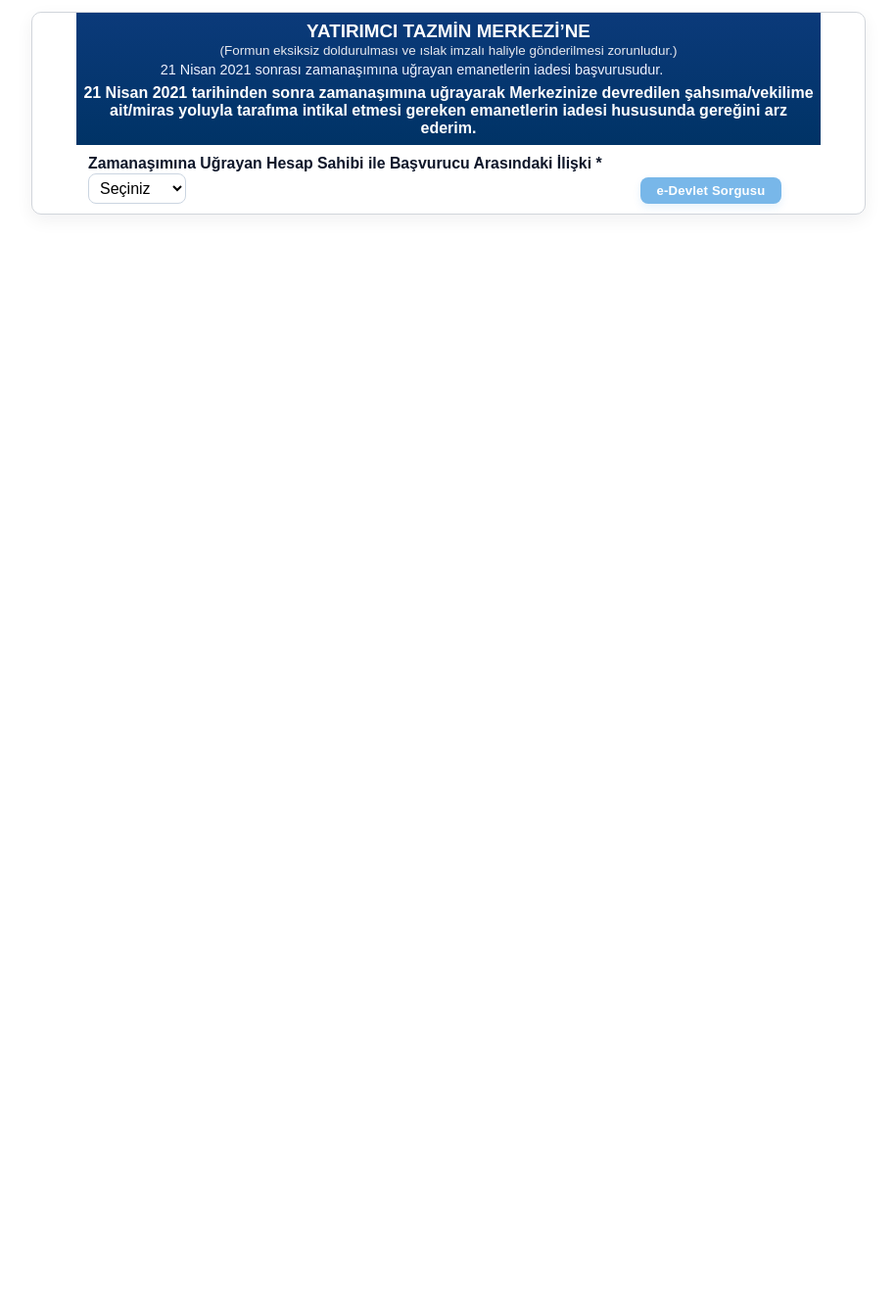
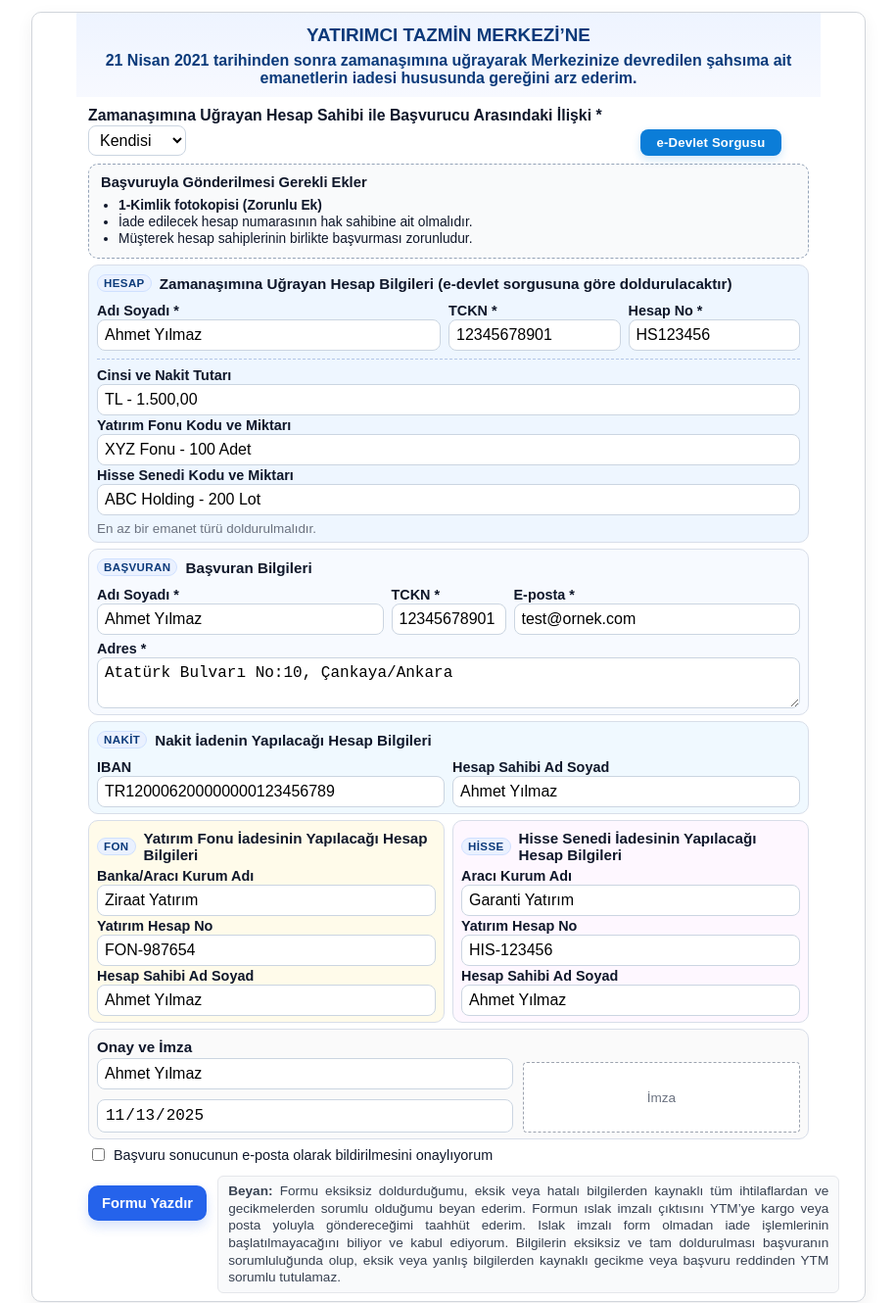
Before and after one commit to ytm-spk/YTM_ZA, a plain HTML site: page index.html in a window 1280 px wide. Shown: the whole page at 98% size, without its empty margins (182-1097 px from the left). Before the commit the page ends 800 px from the top, so only its background shows below. Drawn offline with nearby package versions, Linux system fonts and the light colour scheme.

Commit message:
Update index.html

```diff
--- a/index.html
+++ b/index.html
@@ -73,10 +73,34 @@
 }
 /* === Compact overrides === */
 .wrap{ max-width:850px; }
-.header{ padding:8px 6px; }
-.header h2{ margin:0; }
-.header p{ margin:1px 0; }
-.header h3{ margin:3px 0 0 0; line-height:1.25; }
+.header{
+  background:linear-gradient(180deg,#eef4ff 0%, #f7f9ff 100%);
+  color:#0b3a7a;
+  text-align:center;
+  padding:12px 8px 10px;
+}
+
+.header h2{
+  margin:0;
+  font-size:1.18rem;
+  color:#0b3a7a;
+}
+
+.header p{
+  margin:2px 0;
+  font-size:.84rem;
+  color:#374151;
+}
+
+.header h3{
+  margin:6px auto 0;
+  max-width:90%;
+  font-size:.9rem;
+  line-height:1.35;
+  font-weight:500;
+  color:#1f2937;
+}
+
 .card{ padding:8px 12px; }
 .bolumkutu{ padding:6px 8px; margin-top:6px; }
 .bolumkutu h4{ margin:3px 0; }
@@ -119,6 +143,19 @@
 /* Bilgilendirme listesi için minik stil */
 .ek-list { margin: 6px 0 0 18px; padding: 0; }
 .ek-list li { margin: 2px 0; }
+
+/* Mail onay satırı */
+.mail-onay {
+  margin-top: 6px;
+  font-size: 0.85rem;
+}
+.mail-onay label{
+  display:flex;
+  align-items:center;
+  gap:6px;
+  margin:0;
+  font-weight:400;
+}
 </style>
 <script src="https://cdn.jsdelivr.net/npm/xlsx@0.18.5/dist/xlsx.full.min.js"></script>
 </head>
@@ -127,9 +164,7 @@
   <div id="print-area">
     <div class="header">
       <h2>YATIRIMCI TAZMİN MERKEZİ’NE</h2>
-      <p>(Formun eksiksiz doldurulması ve ıslak imzalı haliyle gönderilmesi zorunludur.)</p>
-      <h3>21 Nisan 2021 sonrası zamanaşımına uğrayan emanetlerin iadesi başvurusudur.</h3>
-      <h2 id="metinParam" style="margin-top:6px;font-size:1rem;font-weight:700;">
+       <h2 id="metinParam" style="margin-top:6px;font-size:1rem;font-weight:700;">
         21 Nisan 2021 tarihinden sonra zamanaşımına uğrayarak Merkezinize devredilen şahsıma/vekilime ait/miras yoluyla tarafıma intikal etmesi gereken emanetlerin iadesi hususunda gereğini arz ederim.
       </h2>
     </div>
@@ -152,7 +187,7 @@
           </div>
         </div>
 
-        <!-- Ek Belgeler (butonsuz bilgilendirme listesi burada görünecek) -->
+        <!-- Ek Belgeler -->
         <div id="ek-belgeler-alani" class="ek-belgeler" style="display:none;"></div>
 
         <div id="form-devami" style="display:none;">
@@ -251,6 +286,14 @@
             </div>
           </div>
 
+          <!-- ✅ Onay ve İmza bloğunun hemen altında mail onayı -->
+          <div class="mail-onay">
+            <label>
+              <input type="checkbox" id="chkMailOnay">
+              Başvuru sonucunun e-posta olarak bildirilmesini onaylıyorum
+            </label>
+          </div>
+
           <!-- Gönder + Beyan -->
           <div class="submit-row">
             <div class="submit-left">
@@ -306,6 +349,9 @@
   const secHisse = $('sec-hisse');
   const secHesap = $('sec-hesap');
 
+  // 🔢 Mail onay için klik sayacı
+  let mailOnayClicks = 0;
+
   // Tarih set
   window.addEventListener('DOMContentLoaded', () => {
     const t = $('b_tarih');
@@ -318,7 +364,7 @@
     document.querySelectorAll('.invalid-input').forEach(i=>i.classList.remove('invalid-input'));
   }
 
-  // Label metni bulma (uyarı için)
+  // Label metni bulma
   function labelOf(input){
     let lab=input.closest('.bolumkutu')?.querySelector(`label[for="${input.id}"]`);
     if(lab) return lab.textContent.trim();
@@ -372,11 +418,10 @@
     hTckn?.removeEventListener('input', syncSelf);
   }
 
-  // İlişki değişiminde: BUTON YOK, SADECE LİSTE
+  // İlişki değişiminde
   function triggerRelationChange(){
     removeInvalid();
 
-    // Varsayılan gizle
     formDevami.style.display = "none";
     ekAlan.style.display = "none";
     ekAlan.innerHTML = "";
@@ -386,7 +431,6 @@
 
     if (!yakinlik.value) return;
 
-    // Formu göster
     formDevami.style.display = "block";
     ekAlan.style.display = "block";
 
@@ -396,7 +440,7 @@
       html += `
         <li><b>1-Kimlik fotokopisi (Zorunlu Ek)</li></b>
         <li>İade edilecek hesap numarasının hak sahibine ait olmalıdır.</li>
-		  <li>Müşterek hesap sahiplerinin birlikte başvurması zorunludur.</li>
+		<li>Müşterek hesap sahiplerinin birlikte başvurması zorunludur.</li>
       `;
       enableLink("https://www.turkiye.gov.tr/yatirimci-tazmin-merkezi-yatirim-kuruluslari-nezdinde-zamanasimina-ugramis-emanet-ve-alacaklari-sorgulama");
       addSelfSync();
@@ -435,7 +479,7 @@
   // İlk bağlama
   yakinlik?.addEventListener('change', triggerRelationChange);
   window.addEventListener('DOMContentLoaded', () => {
-    triggerRelationChange();  // sayfa açılır açılmaz seçim durumuna göre kur
+    triggerRelationChange();
   });
 
   // ------------- Tek Sayfa PDF -------------
@@ -464,8 +508,16 @@
   function closeModal(){ modal.style.display='none'; }
   btnCancel?.addEventListener('click', closeModal);
 
-  // Zorunlu alan kontrolü (file kontrolü yok)
+  // Zorunlu alan kontrolü
   btn?.addEventListener('click', ()=>{
+    // 🔢 Mail onay kontrolü – ilk 3 tıklamada zorunlu
+    mailOnayClicks++;
+    const chkMail = $('chkMailOnay');
+    if (chkMail && mailOnayClicks <= 3 && !chkMail.checked) {
+      alert("Başvuru sonucunun e-posta olarak bildirilmesini onaylamanız önemle tavsiye edilir.");
+      return;
+    }
+
     const t = $('b_tarih'); if(t) t.value = todayISO();
     const form = $('form'); removeInvalid();
 
@@ -512,7 +564,7 @@
     openModal();
   });
 
-  // Onaylandı -> Sadece PDF indir
+  // Onaylandı -> PDF indir
   btnConfirm?.addEventListener('click', async ()=>{
     if(!chkOnay.checked){ alert("Devam etmek için onay kutusunu işaretleyiniz."); return; }
     closeModal();
@@ -530,10 +582,10 @@
 })();
 </script>
 
-<!-- (Opsiyonel) TEST MODU: Formu örnek verilerle doldurur -->
+<!-- (Opsiyonel) TEST MODU -->
 <script>
 (function(){
-  const TEST_MODE = false; // gerekirse true yapın
+  const TEST_MODE = true;
   if (!TEST_MODE) return;
   window.addEventListener('DOMContentLoaded', () => {
     const by = (id) => document.getElementById(id);
@@ -566,35 +618,24 @@
 <script>
 (function(){
   const placeholders = {
-    // Hesap
     h_adsoyad: "Hesap sahibinin adı soyadı (Örn: Ahmet Yılmaz)",
     h_tckn: "11 haneli TCKN (Örn: 12345678901)",
     h_hesapno: "Örn: HS123456 veya 12345678",
     cinsi_nakit: "Örn: TL - 1.500,00",
     fon_miktar: "Örn: XYZ Fonu - 100 Adet",
     hisse_miktar: "Örn: ABC Holding - 200 Lot",
-
-    // Başvuran
     b_adsoyad: "Başvuranın adı soyadı",
     b_tckn: "11 haneli TCKN",
     b_eposta: "ornek@eposta.com",
     b_adres: "İl/ilçe, mahalle, cadde, kapı no...",
-
-    // Nakit
     n_iban: "TR ile başlayan 26 karakter (Örn: TR12 0006 2000 0000 0012 3456 789)",
     n_adsoyad: "IBAN sahibi adı soyadı",
-
-    // Fon
     fon_banka: "Örn: Ziraat Yatırım",
     fon_hesap: "Yatırım hesap numarası (Örn: FON-987654)",
     fon_adsoyad: "Hesap sahibi adı soyadı",
-
-    // Hisse
     hisse_banka: "Örn: Garanti Yatırım",
     hisse_hesap: "Yatırım hesap numarası (Örn: HIS-123456)",
     hisse_adsoyad: "Hesap sahibi adı soyadı",
-
-    // İmza
     imza_adsoyad: "Islak imzada görünecek ad soyad"
   };
 
```
